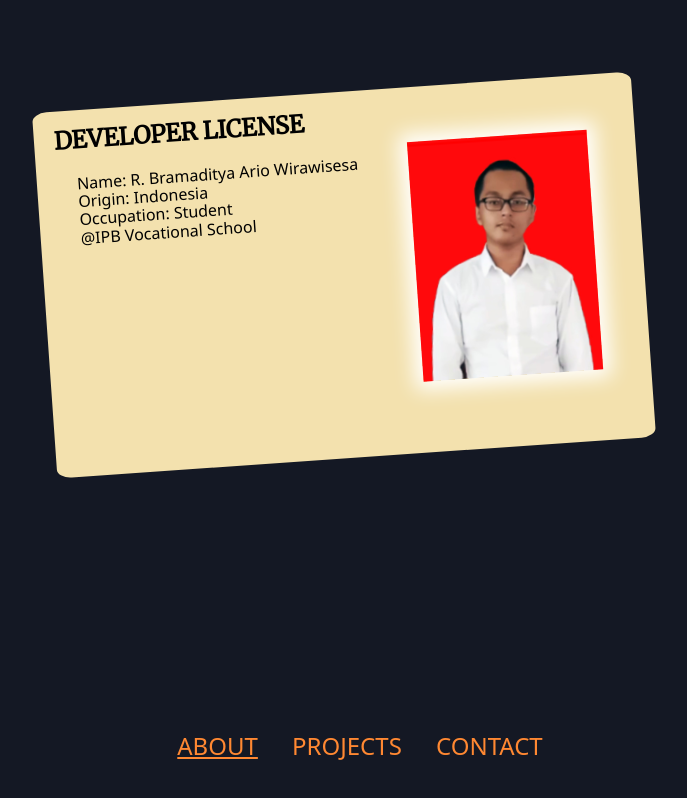
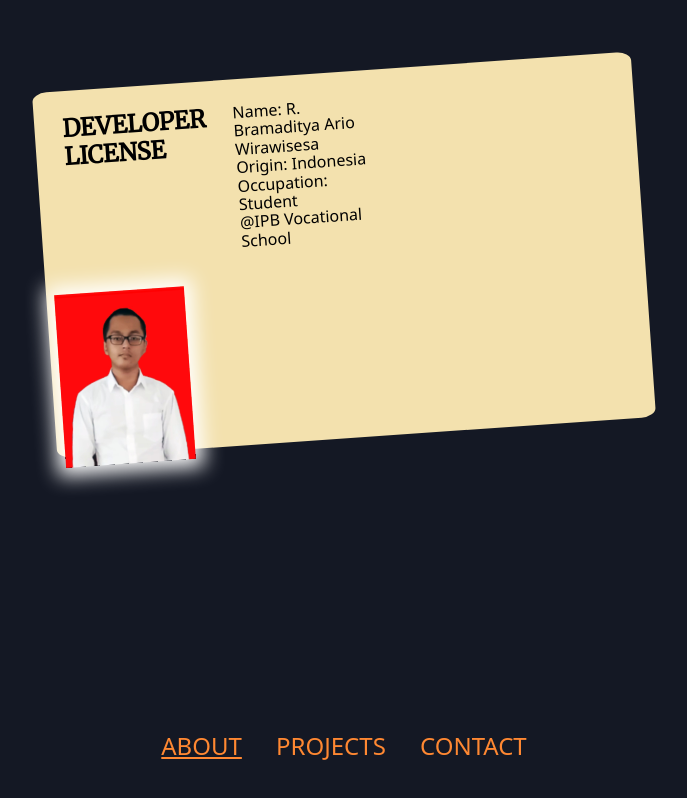
Before and after one commit to bramadityaw/bramadityaw.github.io, a plain HTML site: page index.html in a window 1280 px wide. Shown: the whole page, without its empty margins (296-983 px from the left). Drawn offline with Linux system fonts and the light colour scheme.

Commit message:
ordered to row and column

```diff
--- a/index.html
+++ b/index.html
@@ -6,9 +6,20 @@
     <title>R. Bramaditya Ario Wirawisesa</title>
     <link rel="stylesheet" href="styles/normalize.css" />
     <link rel="stylesheet" href="styles/style.css" />
-    <link rel="apple-touch-icon" sizes="180x180" href="assets/apple-touch-icon.png" />
-    <link rel="icon" type="image/png" sizes="32x32" href="assets/favicon-32x32.png" />
-    <link rel="icon" type="image/png" sizes="16x16" href="assets/favicon-16x16.png" />
+    <link
+      rel="apple-touch-icon"
+      sizes="180x180"
+      href="assets/apple-touch-icon.png" />
+    <link
+      rel="icon"
+      type="image/png"
+      sizes="32x32"
+      href="assets/favicon-32x32.png" />
+    <link
+      rel="icon"
+      type="image/png"
+      sizes="16x16"
+      href="assets/favicon-16x16.png" />
     <link rel="manifest" href="assets/site.webmanifest" />
     <style>
       @import url("https://fonts.googleapis.com/css2?family=Merriweather&display=swap");
@@ -22,13 +33,10 @@
     </div>
     <div class="div-center">
       <div class="id-card-container" id="about">
+        <div class="col" style="width: 60%;">
+          <div class="id-card-content">
             <div class="id-card-header">
               <h2>DEVELOPER LICENSE</h2>
-        </div>
-        <div class="id-card-photo">
-          <img
-            src="assets/id_profile-photo_temp.jpg"
-            alt="Foto R. Bramaditya Ario Wirawisesa pada tahun 2023" />
             </div>
             <div class="id-card-biodata">
               <ul>
@@ -36,11 +44,24 @@
                 <li>Origin: Indonesia</li>
                 <li>
                   Occupation: Student <br />
-              <a id="ipb" href="https://sv.ipb.ac.id">@IPB Vocational School</a>
+                  <a id="ipb" href="https://sv.ipb.ac.id"
+                    >@IPB Vocational School</a
+                  >
                 </li>
               </ul>
             </div>
           </div>
         </div>
+        <div class="col" style="width: 40%;">
+          <div class="id-card-content">
+            <div class="id-card-photo">
+              <img
+                src="assets/id_profile-photo_temp.jpg"
+                alt="Foto R. Bramaditya Ario Wirawisesa pada tahun 2023" />
+            </div>
+          </div>
+        </div>
+      </div>
+    </div>
   </body>
 </html>
--- a/styles/style.css
+++ b/styles/style.css
@@ -5,10 +5,15 @@
     --bg-black: rgb(20, 24, 36);
 }
 
+*, *::after,*::before {
+    box-sizing: border-box;
+}
+
 body {
-    background-color: var(--bg-black);
     font-family: system-ui, -apple-system, BlinkMacSystemFont, 'Segoe UI', Roboto, Oxygen, Ubuntu, Cantarell, 'Open Sans', 'Helvetica Neue', sans-serif;
     overflow: hidden;
+    margin: 0;
+    background-color: var(--bg-black);
 }
 
 .bottom-nav {
@@ -18,7 +23,6 @@ body {
     padding: 16px;
     width: 100%;
     text-align: center;
-    background-color: var(--bg-black);
 }
 
 .bottom-nav a {
@@ -39,6 +43,11 @@ body {
     text-decoration: underline;
 }
 
+.col {
+    flex: 1 0 0%;
+    flex-direction: column;
+}
+
 .div-center {
     position: relative;
     top: 4.5rem;
@@ -51,6 +60,14 @@ body {
     height: 366px;
     transform: rotate(-4deg);
     margin: auto;
+}
+
+.id-card-content {
+    display: flex;
+    padding: 8px;
+    & h1, h2, h3, h4, h5, h6 {
+        margin: 0;
+    }
 }
 
 .id-card-header {
@@ -66,26 +83,19 @@ body {
 .id-card-biodata {
     display: flex;
     align-items: flex-start;
-}
-
-.id-card-biodata ul {
-    list-style-image: none;
-    list-style: none;
+    & ul {
+        list-style-image: none;
+        list-style: none;
+    }
 }
 
 .id-card-photo {
-    display: flex;
-    align-items: center;
-    max-height: 288px;
     max-width: 216px;
-}
-
-.id-card-photo img {
-    width: 30%;
-    position: absolute;
-    top: 15%;
-    left: 62%;
-    box-shadow: 0 0 20px 8px white;
+    & img {
+        width: 60%;
+        position: relative;
+        box-shadow: 0 0 20px 8px white;
+    }
 }
 
 #ipb {
```
Lines whose indentation alone changed are shown as unchanged.
